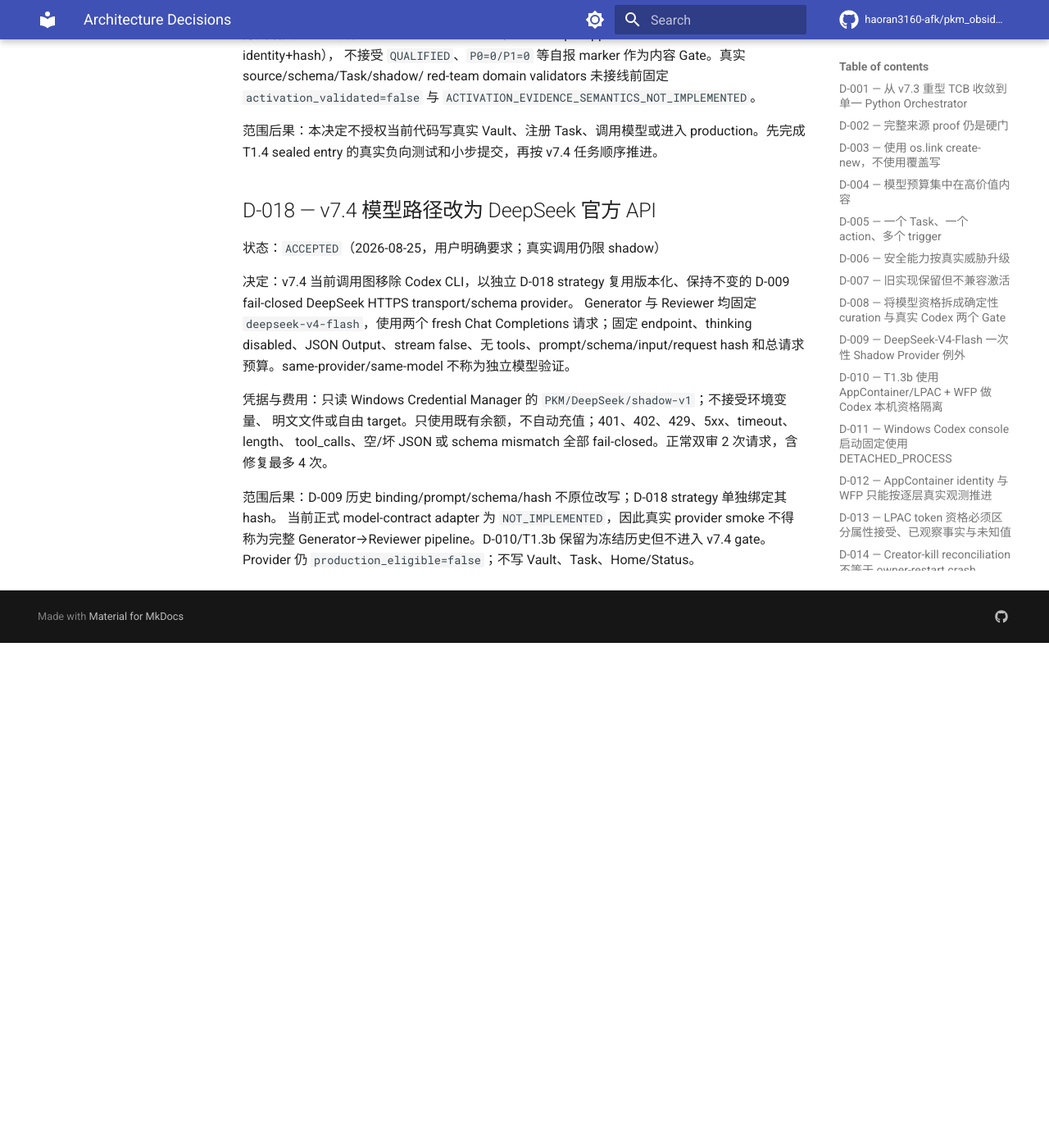
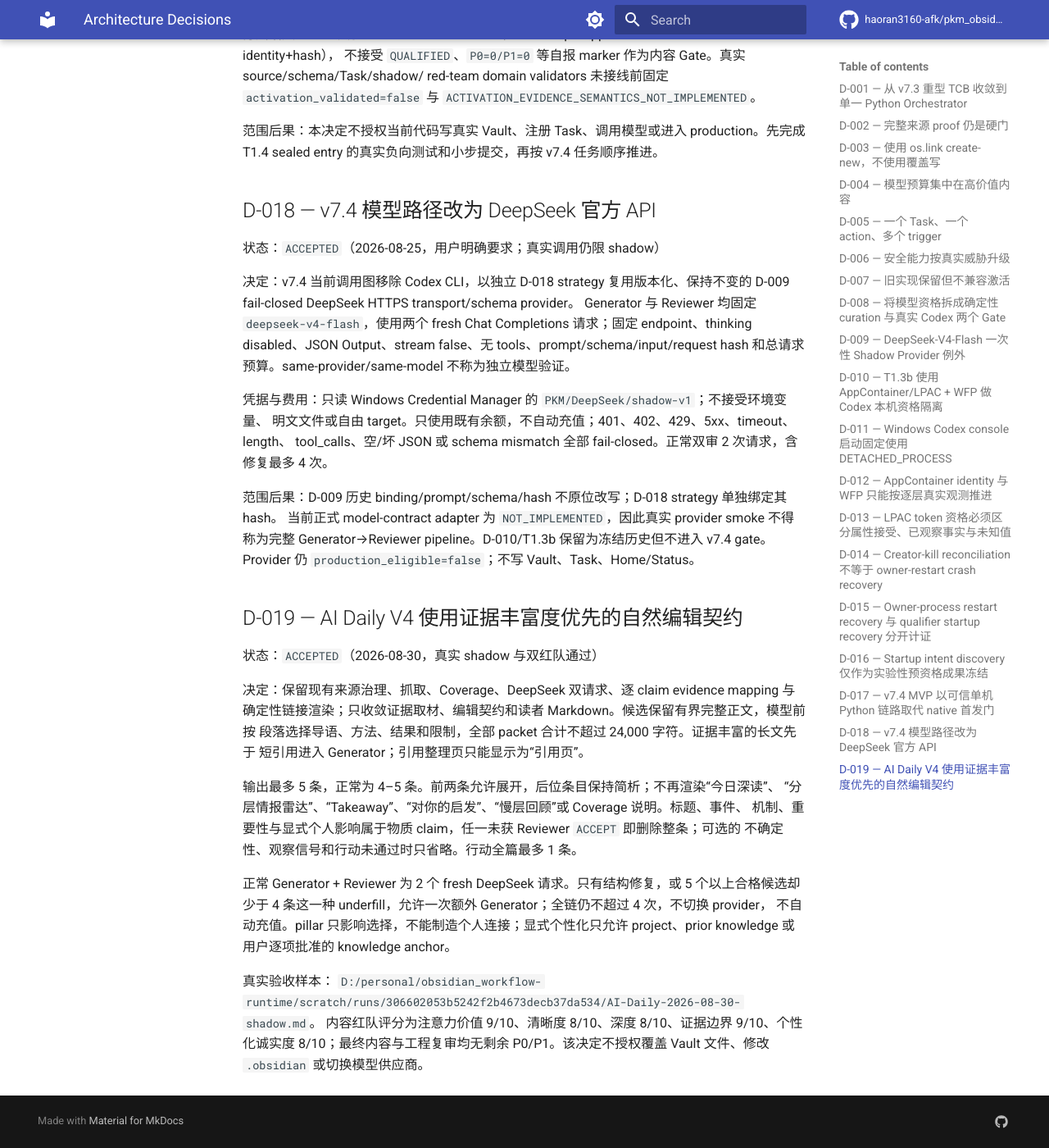
Before and after one commit to haoran3160-afk/pkm_obsidian_workflow, an MkDocs documentation site: the page built from docs/agentic/decisions.md, in a window 1280 px wide and 1400 px high, scrolled down 12988 px. Shown: the whole window at 82% size. Built offline with MkDocs 1.6.1 and Material for MkDocs 9.7.7, drawn with Linux system fonts in a browser that asks for light colours; comment, search, counter and statistics services are not loaded; before the commit the page ends 13772 px from its top, so only the background shows below that.

Commit message:
docs: lock ai daily v4 editorial contract

```diff
--- a/docs/agentic/decisions.md
+++ b/docs/agentic/decisions.md
@@ -498,3 +498,28 @@
 当前正式 model-contract adapter 为 `NOT_IMPLEMENTED`，因此真实 provider smoke 不得称为完整
 Generator→Reviewer pipeline。D-010/T1.3b 保留为冻结历史但不进入 v7.4 gate。Provider 仍
 `production_eligible=false`；不写 Vault、Task、Home/Status。
+
+## D-019 — AI Daily V4 使用证据丰富度优先的自然编辑契约
+
+状态：`ACCEPTED`（2026-08-30，真实 shadow 与双红队通过）
+
+决定：保留现有来源治理、抓取、Coverage、DeepSeek 双请求、逐 claim evidence mapping 与
+确定性链接渲染；只收敛证据取材、编辑契约和读者 Markdown。候选保留有界完整正文，模型前按
+段落选择导语、方法、结果和限制，全部 packet 合计不超过 24,000 字符。证据丰富的长文先于
+短引用进入 Generator；引用整理页只能显示为“引用页”。
+
+输出最多 5 条，正常为 4–5 条。前两条允许展开，后位条目保持简析；不再渲染“今日深读”、
+“分层情报雷达”、“Takeaway”、“对你的启发”、“慢层回顾”或 Coverage 说明。标题、事件、
+机制、重要性与显式个人影响属于物质 claim，任一未获 Reviewer `ACCEPT` 即删除整条；可选的
+不确定性、观察信号和行动未通过时只省略。行动全篇最多 1 条。
+
+正常 Generator + Reviewer 为 2 个 fresh DeepSeek 请求。只有结构修复，或 5 个以上合格候选却
+少于 4 条这一种 underfill，允许一次额外 Generator；全链仍不超过 4 次，不切换 provider，
+不自动充值。pillar 只影响选择，不能制造个人连接；显式个性化只允许 project、prior knowledge
+或用户逐项批准的 knowledge anchor。
+
+真实验收样本：
+`D:/personal/obsidian_workflow-runtime/scratch/runs/306602053b5242f2b4673decb37da534/AI-Daily-2026-08-30-shadow.md`。
+内容红队评分为注意力价值 9/10、清晰度 8/10、深度 8/10、证据边界 9/10、个性化诚实度
+8/10；最终内容与工程复审均无剩余 P0/P1。该决定不授权覆盖 Vault 文件、修改 `.obsidian`
+或切换模型供应商。
```
Also changed, not shown: docs/agentic/product.md (+5 -3 lines), docs/agentic/spec.md (+9 -7 lines).
